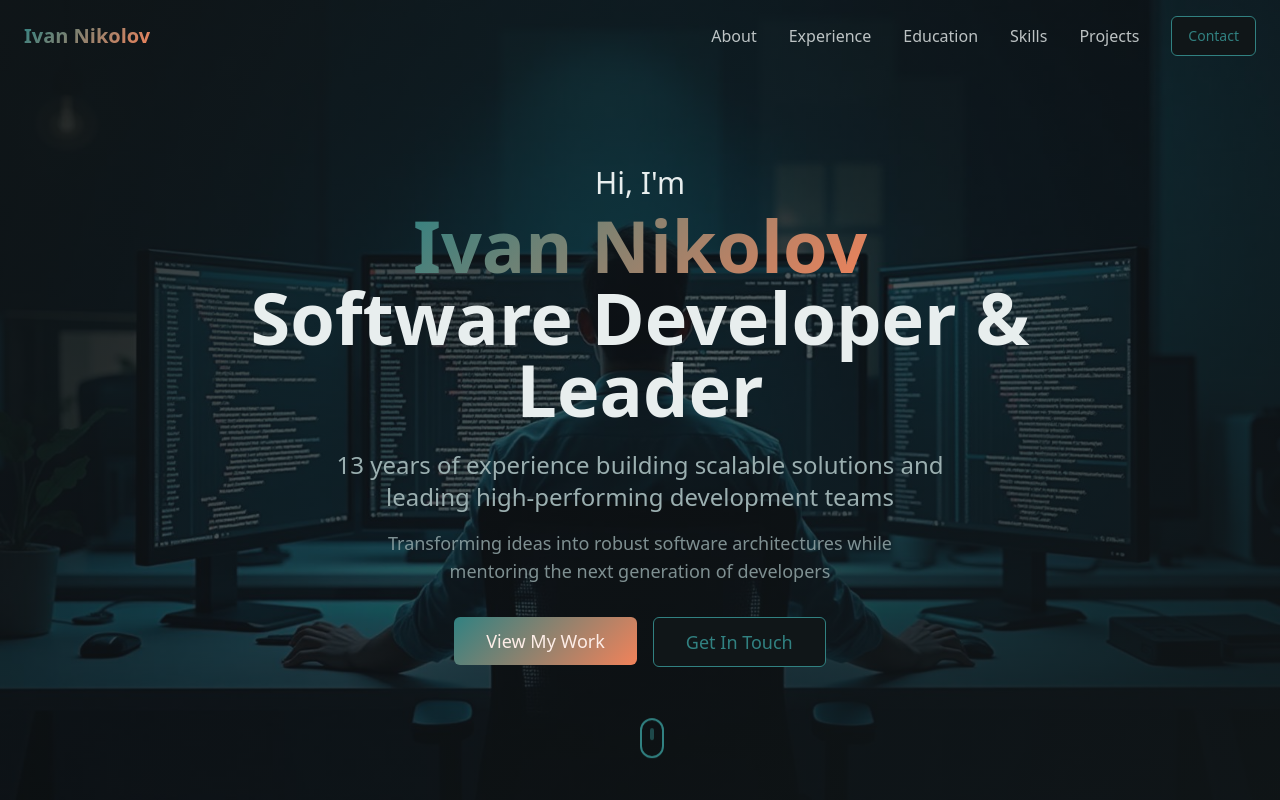
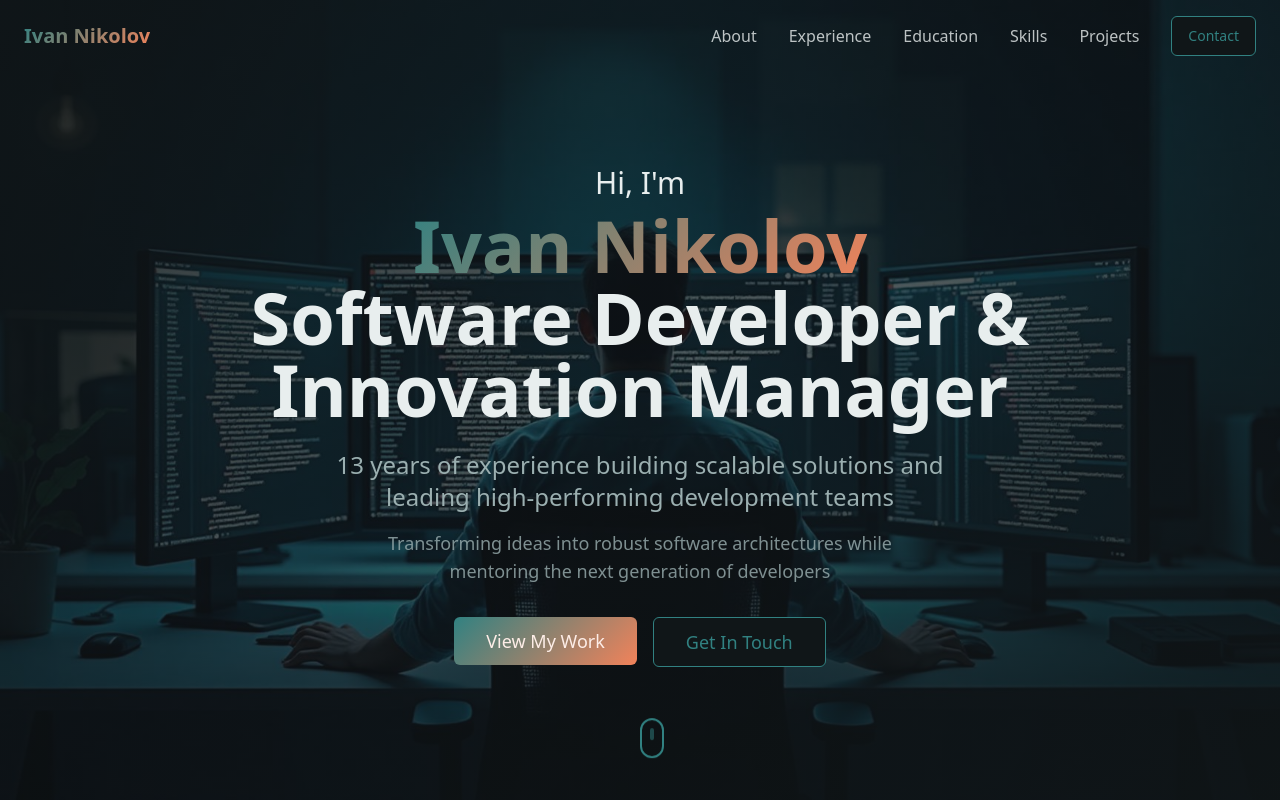
Before and after one commit to nikolovinn/leading-lines-dev, a React (Vite) app: page / in a window 1280 px wide. Shown: the top 800 px of the page. Built offline with nearby package versions, Linux system fonts and the light colour scheme; the HTML template or start-up script is replaced by a standard one.

Commit message:
Text changes

```diff
--- a/src/App.tsx
+++ b/src/App.tsx
@@ -15,9 +15,7 @@ const App = () => (
       <Sonner />
       <BrowserRouter>
         <Routes>
-
           <Route path="/" element={<Index />} />
-          {/* ADD ALL CUSTOM ROUTES ABOVE THE CATCH-ALL "*" ROUTE */}
           <Route path="*" element={<NotFound />} />
         </Routes>
       </BrowserRouter>
--- a/src/components/Hero.tsx
+++ b/src/components/Hero.tsx
@@ -23,7 +23,7 @@ const Hero = () => {
               Ivan Nikolov
             </span>
             <br />
-            <span className="text-foreground">Software Developer & Leader</span>
+            <span className="text-foreground">Software Developer & Innovation Manager</span>
           </h1>
 
           <p className="text-xl md:text-2xl text-muted-foreground mb-4 max-w-2xl mx-auto">
```
